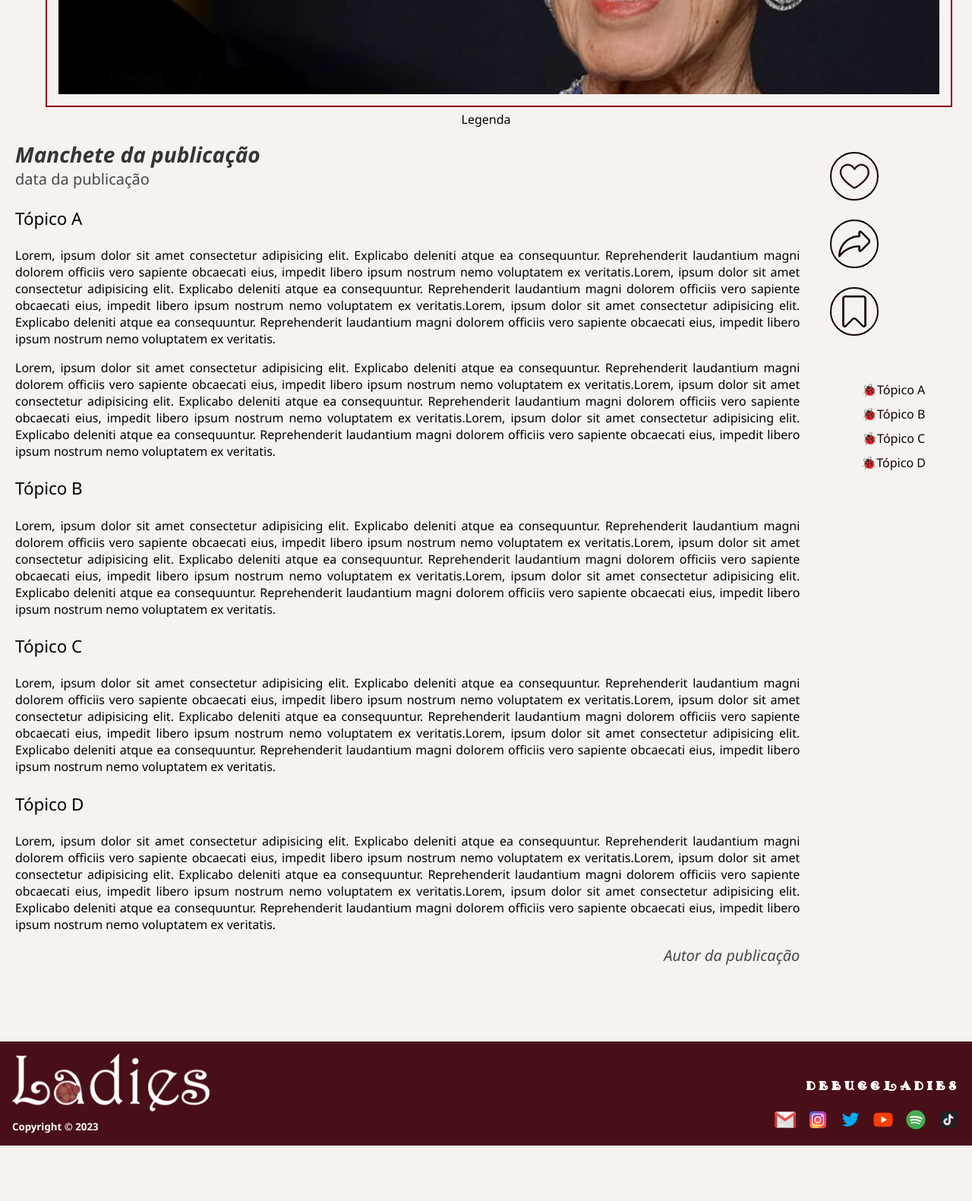
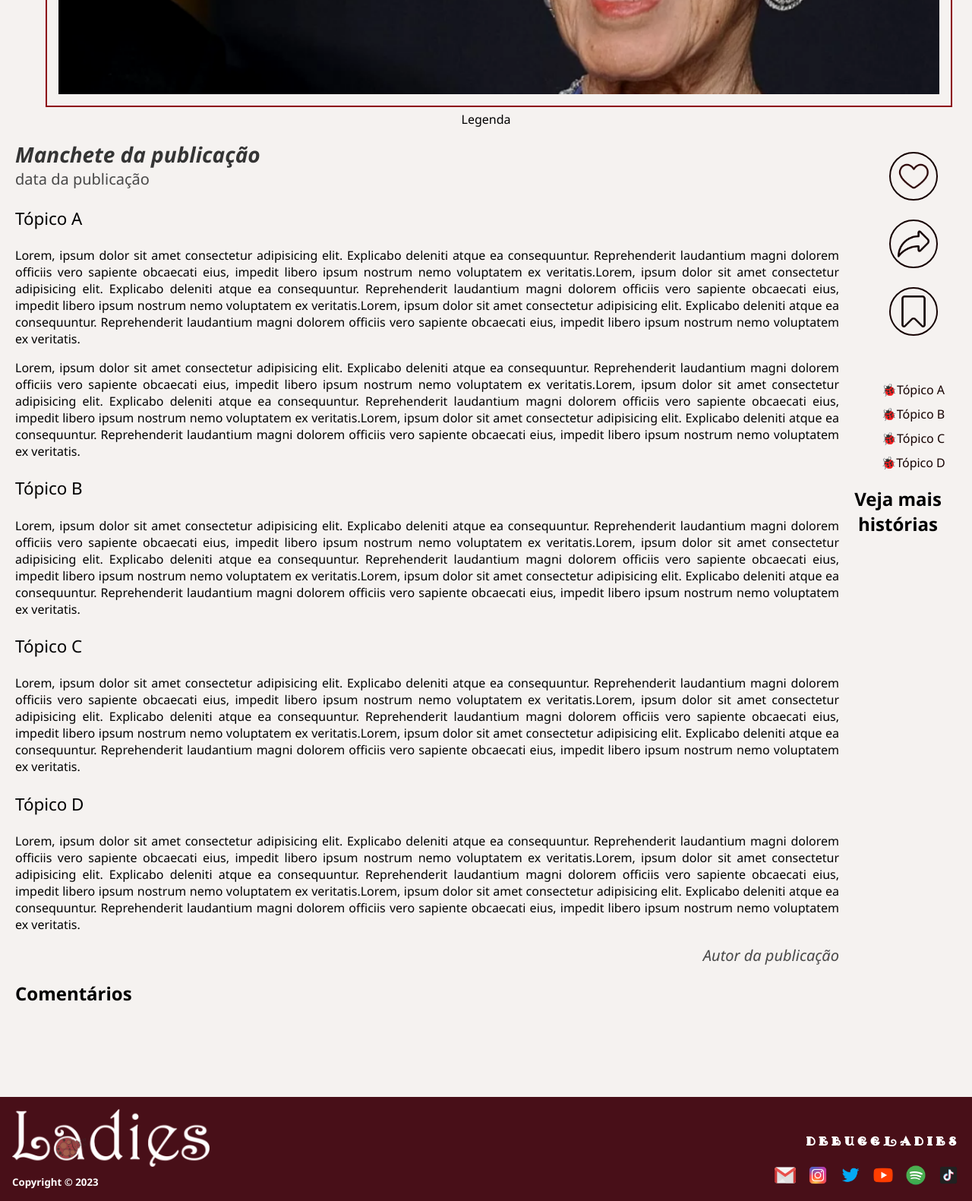
Before and after one commit to iellenLuiza/ladies, a PHP site: page /telaPublicacao.html in a window 1280 px wide. Shown: the part 601-2182 px from the top of the page at 76% size. Before the commit the page ends 2109 px from the top, so only its background shows below. Run offline with PHP 8.4, Linux system fonts and the light colour scheme; some web fonts are replaced.

Commit message:
centralizando icones de interação na página da publicação

```diff
--- a/css/telaPublicacao.css
+++ b/css/telaPublicacao.css
@@ -14,7 +14,7 @@ main{
 }
 
 aside{
-	flex: 2;
+	flex: 1;
 	text-align: center;
 }
 
@@ -35,14 +35,14 @@ h1{
 }
 
 .contePubli{
-	flex: 10;
+	flex: 7;
 }
 
 .contePubli p{
 	text-align: justify;
 }
 
-.contePubli h2{
+#manchete{
 	font-size: 3.5vh;
 	color: #343434;
 	font-weight: 600;
@@ -73,7 +73,9 @@ h1{
 
 ul{
 	list-style: none;
-	margin-left: ;
+	width: min-content;
+	margin-left: auto;
+	margin-right: auto;
 }
 
 ul li{
@@ -111,6 +113,7 @@ ol li{
 ol li a{
 	text-decoration: none;
 	color: #150101;
+	font-weight: 500;
 }
 
 ol li a:hover{
--- a/telaPublicacao.html
+++ b/telaPublicacao.html
@@ -58,14 +58,15 @@
             <h1>Título da publicação</h1>
 
             <figure>
-                <img src="../ladies/assets/img/imgsCarrossel/katherine.png" alt="alt da imagem" width="100%" height="450px">
+                <img src="../ladies/assets/img/imgsCarrossel/katherine.png" alt="alt da imagem" width="100%"
+                    height="450px">
                 <figcaption>Legenda</figcaption>
             </figure>
         </section>
 
         <section class="conteiner"><!-- conteúdo da publicação  -->
             <div class="contePubli">
-                <h2>Manchete da publicação</h2>
+                <h2 id="manchete">Manchete da publicação</h2>
                 <h5>data da publicação</h5>
 
                 <!-- lembrar que a publicação além de texto vai ter imagens e os tópicos [vê como faz isso] -->
@@ -146,7 +147,7 @@
                 <h4>Autor da publicação</h4>
 
                 <div><!-- Comentários -->
-
+                    <h2>Comentários</h2>
                 </div><!-- fim comentários -->
             </div>
 
@@ -164,7 +165,7 @@
                 </ol>
 
                 <article><!-- Veja mais histórias -->
-
+                    <h2>Veja mais histórias</h2>
                 </article><!-- fim veja mais histórias -->
             </aside><!-- fim da parte com opções de favoritar, compartilhar e salvar | ancoras para tópicos do texto -->
 
```
